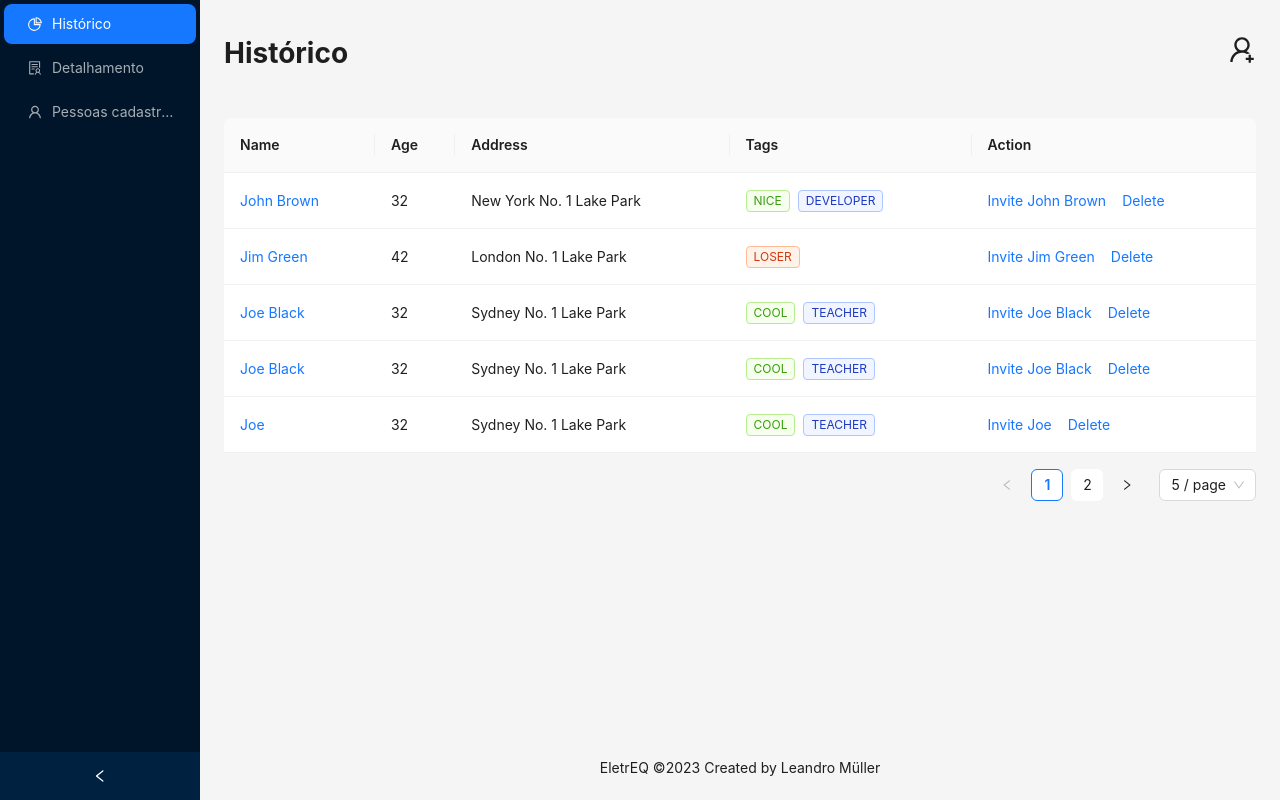
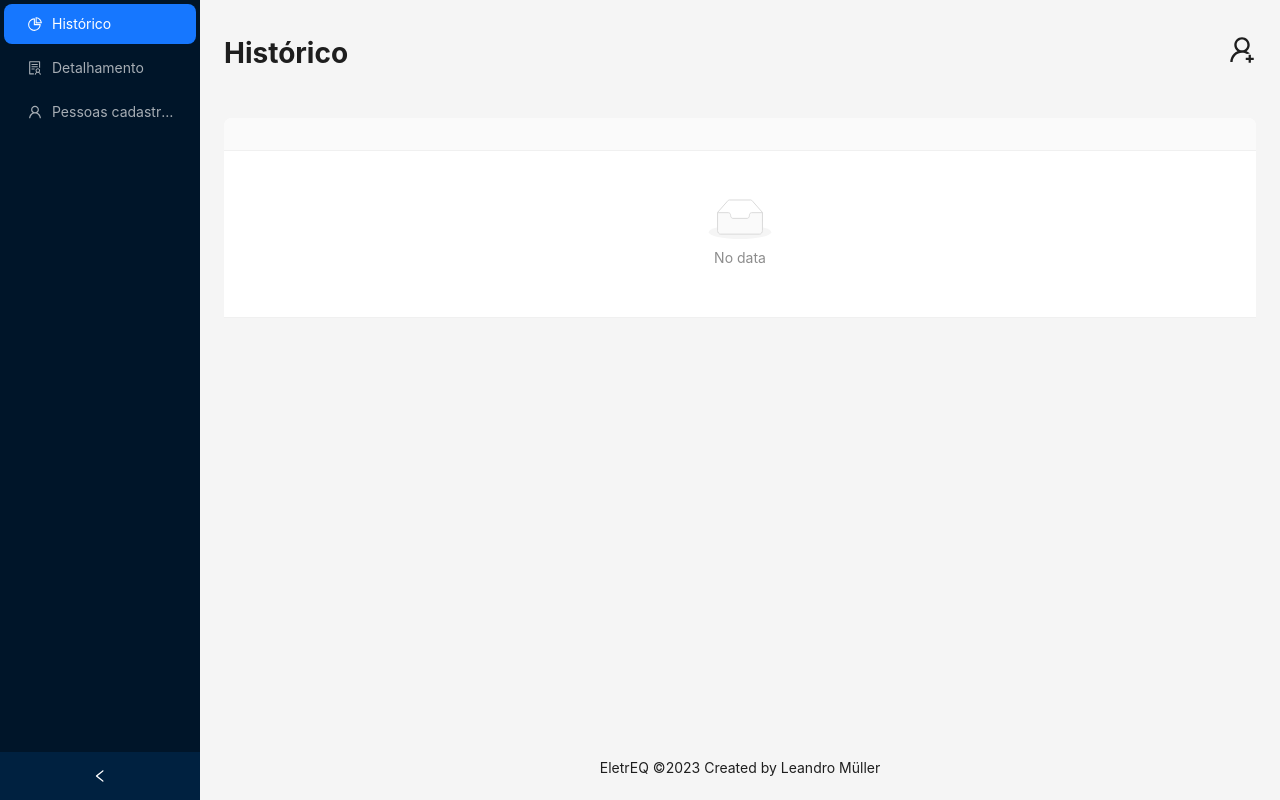
Before and after one commit to mullerino/front-financial-control, a React (Vite) app: page / in a window 1280 px wide. Built offline with nearby package versions, Linux system fonts and the light colour scheme.

Commit message:
feat: compositing the table

```diff
--- a/src/components/table/index.jsx
+++ b/src/components/table/index.jsx
@@ -1,108 +1,7 @@
 import React from 'react';
 import { Space, Table, Tag } from 'antd';
 
-const columns = [
-  {
-    title: 'Name',
-    dataIndex: 'name',
-    key: 'name',
-    render: (text) => <a>{text}</a>,
-  },
-  {
-    title: 'Age',
-    dataIndex: 'age',
-    key: 'age',
-  },
-  {
-    title: 'Address',
-    dataIndex: 'address',
-    key: 'address',
-  },
-  {
-    title: 'Tags',
-    key: 'tags',
-    dataIndex: 'tags',
-    render: (_, { tags }) => (
-      <>
-        {tags.map((tag) => {
-          let color = tag.length > 5 ? 'geekblue' : 'green'
-          if (tag === 'loser') {
-            color = 'volcano';
-          }
-          return (
-            <Tag color={color} key={tag}>
-              {tag.toUpperCase()}
-            </Tag>
-          )
-        })}
-      </>
-    ),
-  },
-  {
-    title: 'Action',
-    key: 'action',
-    render: (_, record) => (
-      <Space size="middle">
-        <a>Invite {record.name}</a>
-        <a>Delete</a>
-      </Space>
-    ),
-  },
-]
-
-const data = [
-  {
-    key: '1',
-    name: 'John Brown',
-    age: 32,
-    address: 'New York No. 1 Lake Park',
-    tags: ['nice', 'developer'],
-  },
-  {
-    key: '2',
-    name: 'Jim Green',
-    age: 42,
-    address: 'London No. 1 Lake Park',
-    tags: ['loser'],
-  },
-  {
-    key: '3',
-    name: 'Joe Black',
-    age: 32,
-    address: 'Sydney No. 1 Lake Park',
-    tags: ['cool', 'teacher'],
-  },
-  {
-    key: '4',
-    name: 'Joe Black',
-    age: 32,
-    address: 'Sydney No. 1 Lake Park',
-    tags: ['cool', 'teacher'],
-  },
-  {
-    key: '5',
-    name: 'Joe',
-    age: 32,
-    address: 'Sydney No. 1 Lake Park',
-    tags: ['cool', 'teacher'],
-  },
-  {
-    key: '6',
-    name: 'Joe x',
-    age: 32,
-    address: 'Sydney No. 1 Lake Park',
-    tags: ['cool', 'teacher'],
-  },
-  {
-    key: '7',
-    name: 'Joe y',
-    age: 32,
-    address: 'Sydney No. 1 Lake Park',
-    tags: ['cool', 'teacher'],
-  },
-]
-
-const DataTable = () => {
+const DataTable = ({columns, data}) => {
   return (
     <Table
       columns={columns}
```
